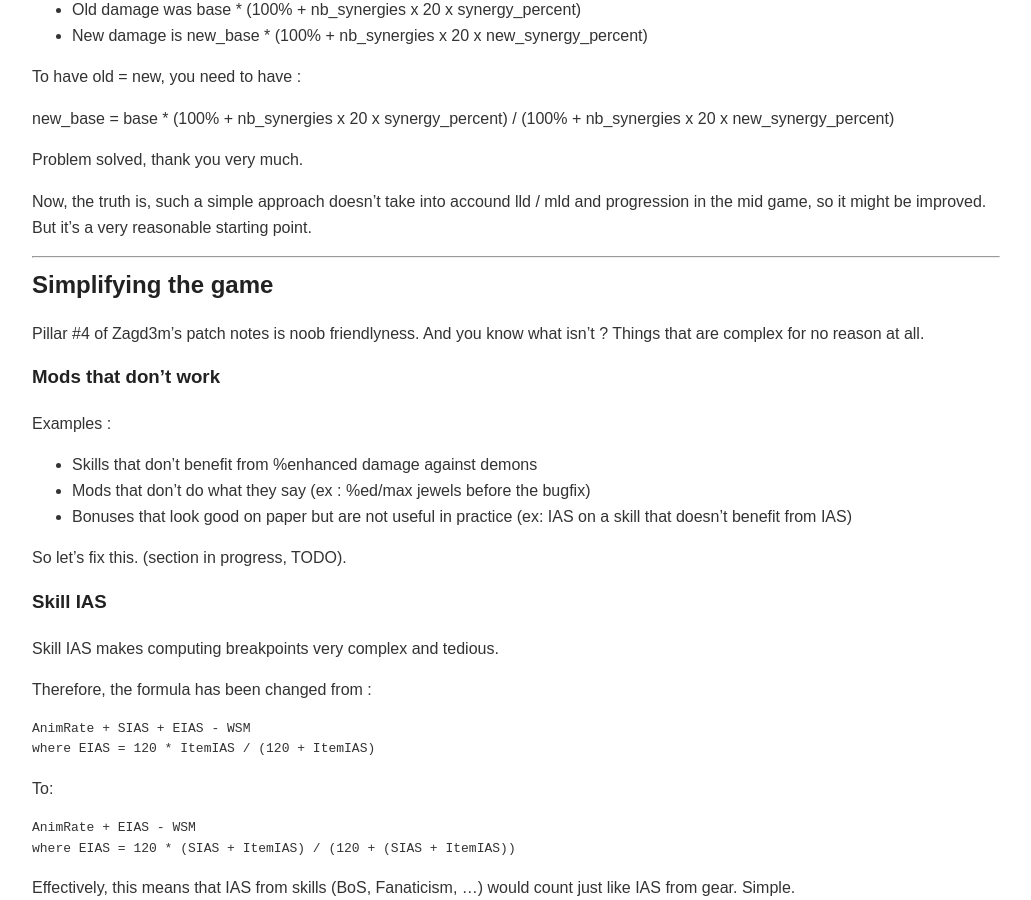
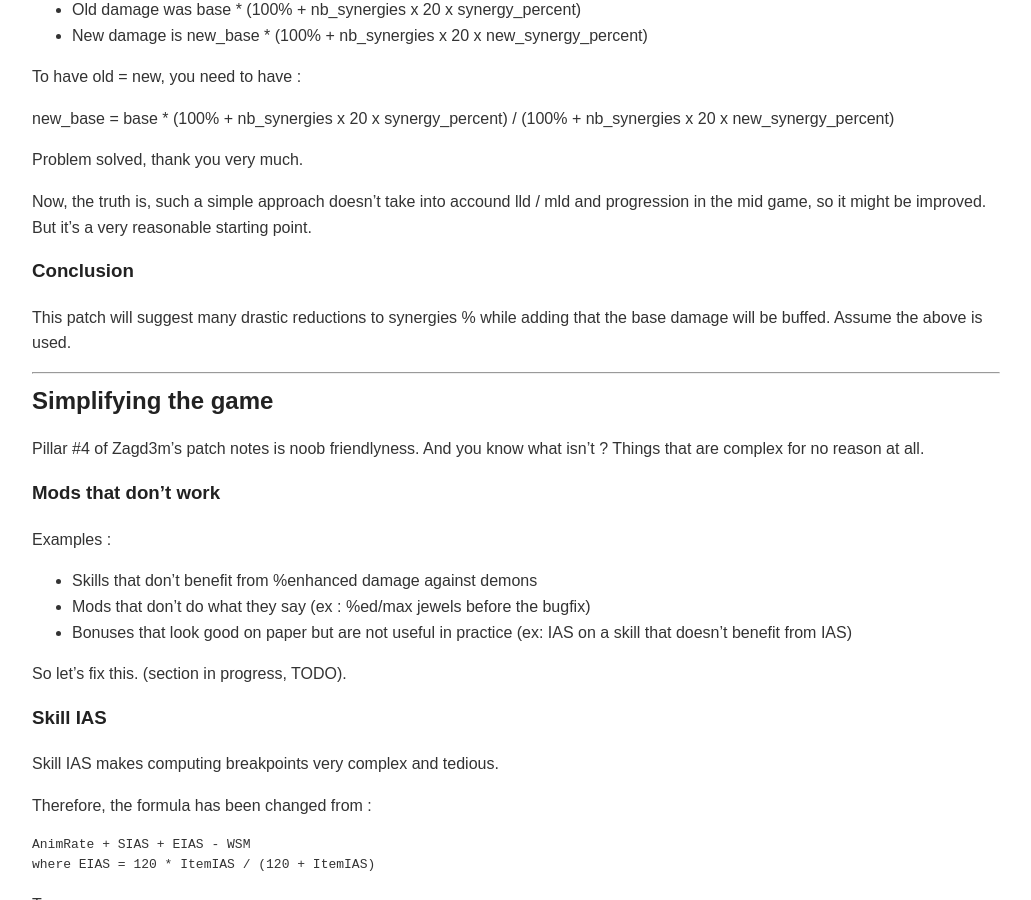
Before and after one commit to zagd3m/patchnotes, a Jekyll site: the page built from docs/full-notes.md, in a window 1280 px wide and 900 px high, scrolled down 10795 px. Shown: the whole window, without its empty margins (124-1155 px from the left). Built offline with Jekyll 4.4.1, drawn with Linux system fonts in a browser that asks for light colours.

Commit message:
Sentence.

```diff
--- a/docs/_includes/patch-sections/systems_synergies.md
+++ b/docs/_includes/patch-sections/systems_synergies.md
@@ -57,3 +57,7 @@ new_base = base * (100% + nb_synergies x 20 x synergy_percent) / (100% + nb_syne
 Problem solved, thank you very much.
 
 Now, the truth is, such a simple approach doesn't take into accound lld / mld and progression in the mid game, so it might be improved. But it's a very reasonable starting point.
+
+### Conclusion
+
+This patch will suggest many drastic reductions to synergies % while adding that the base damage will be buffed. Assume the above is used.
```
